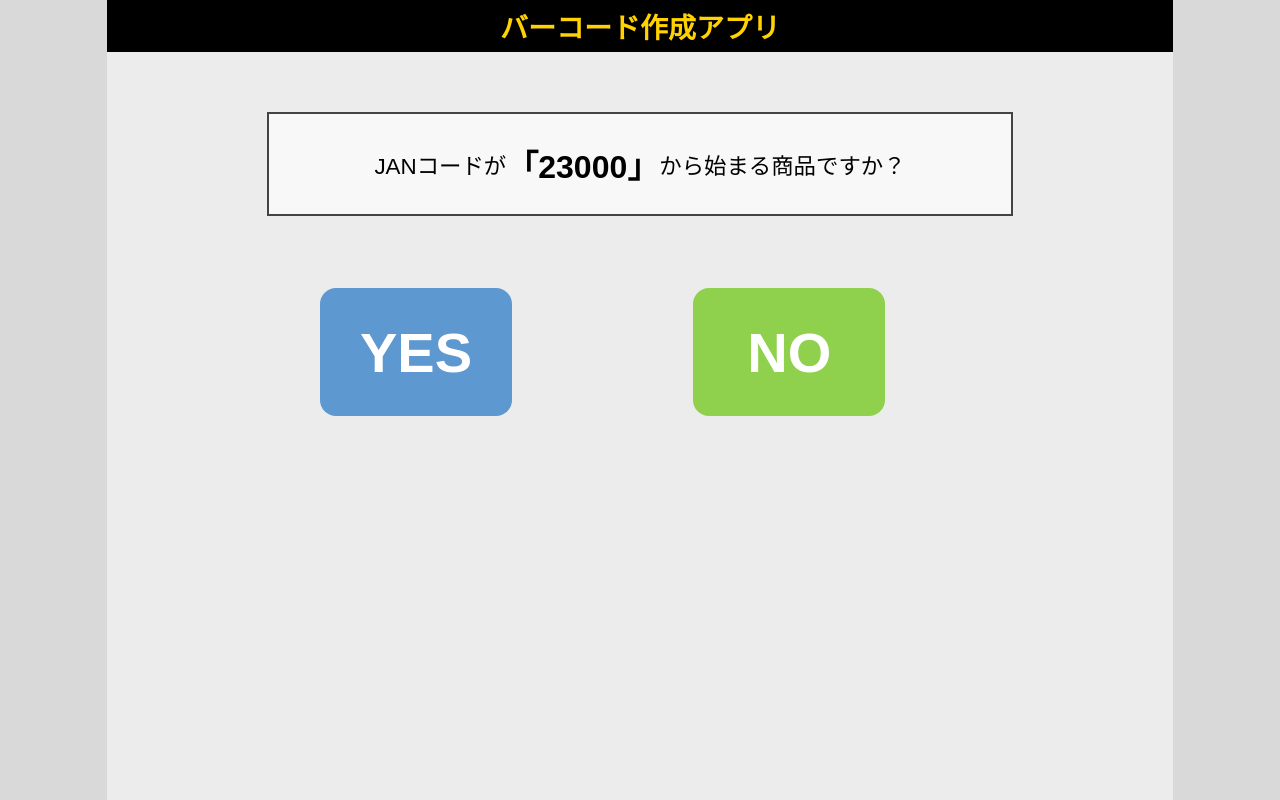
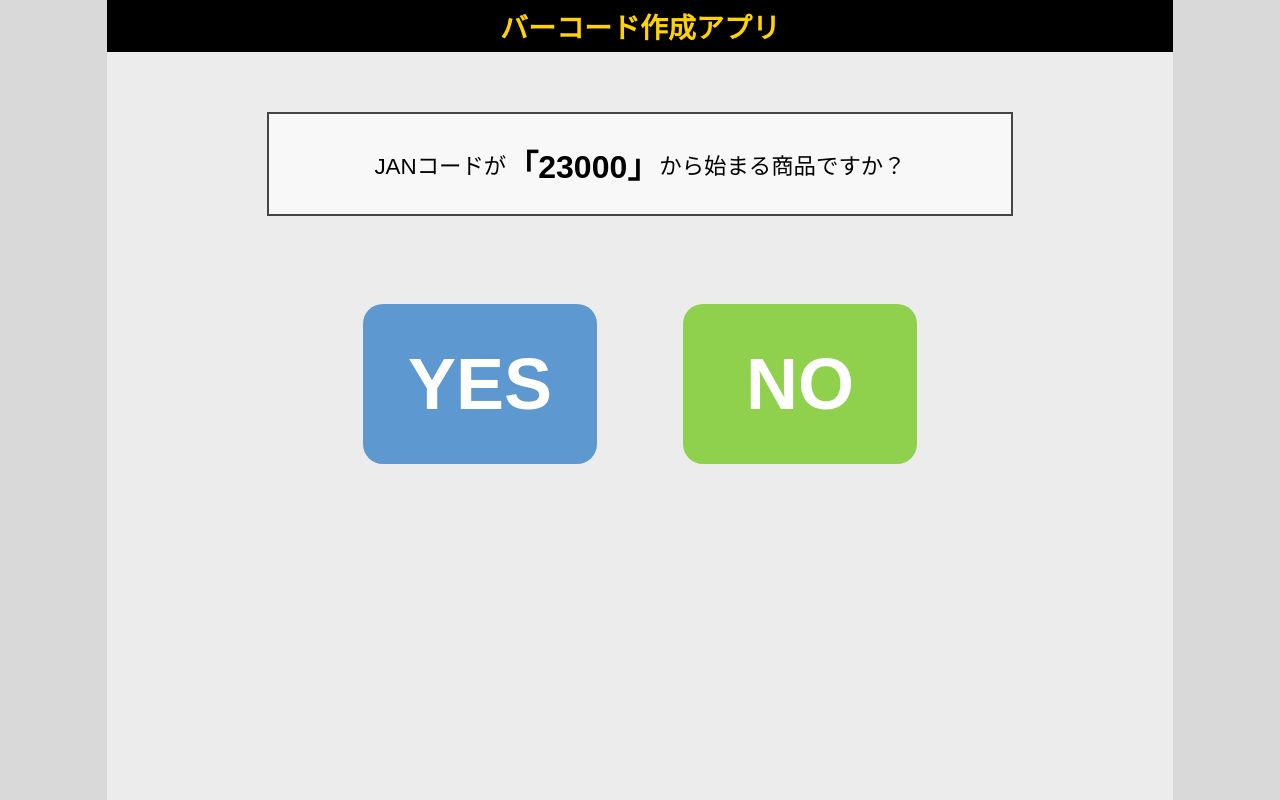
Before and after one commit to shishigaya-wkm-app/eos-label-app, a Next.js app: page / in a window 1280 px wide. Built offline with nearby package versions, Linux system fonts and the light colour scheme.

Commit message:
top button adjust

```diff
--- a/app/page.module.css
+++ b/app/page.module.css
@@ -71,25 +71,25 @@
 .yesButton,
 .noButton {
   position: absolute;
-  width: 18%;
-  height: 16%;
+  width: 22%;
+  height: 20%;
   border: none;
-  border-radius: 2cqh;
-  font-size: 7cqh;
+  border-radius: 2.5cqh;
+  font-size: 9cqh;
   font-weight: bold;
   color: white;
   cursor: pointer;
 }
 
 .yesButton {
-  left: 20%;
-  top: 36%;
+  left: 24%;
+  top: 38%;
   background: #5d98d0;
 }
 
 .noButton {
-  left: 55%;
-  top: 36%;
+  left: 54%;
+  top: 38%;
   background: #8fd14c;
 }
 
```
